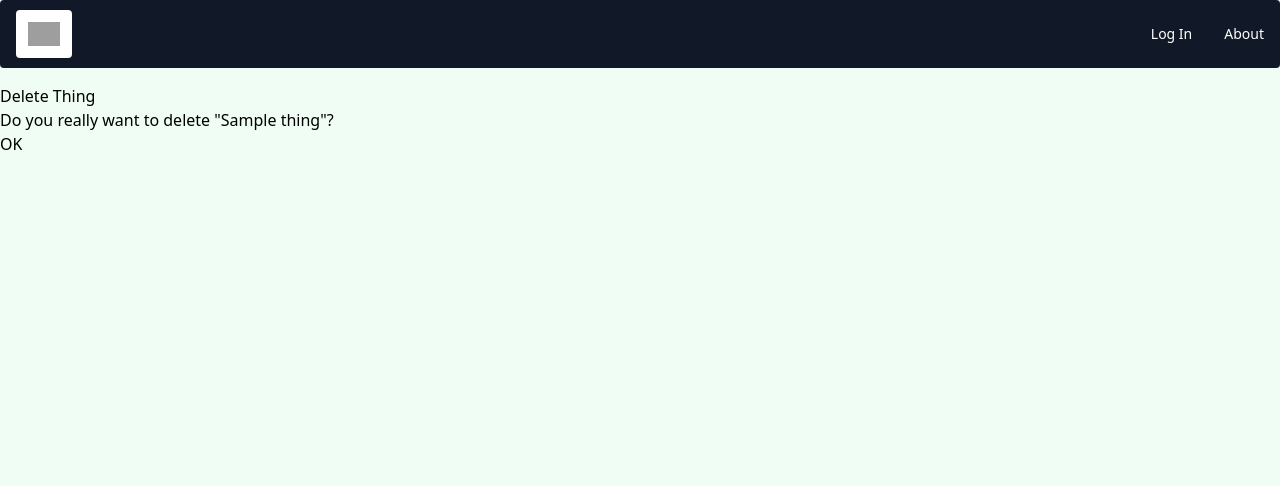
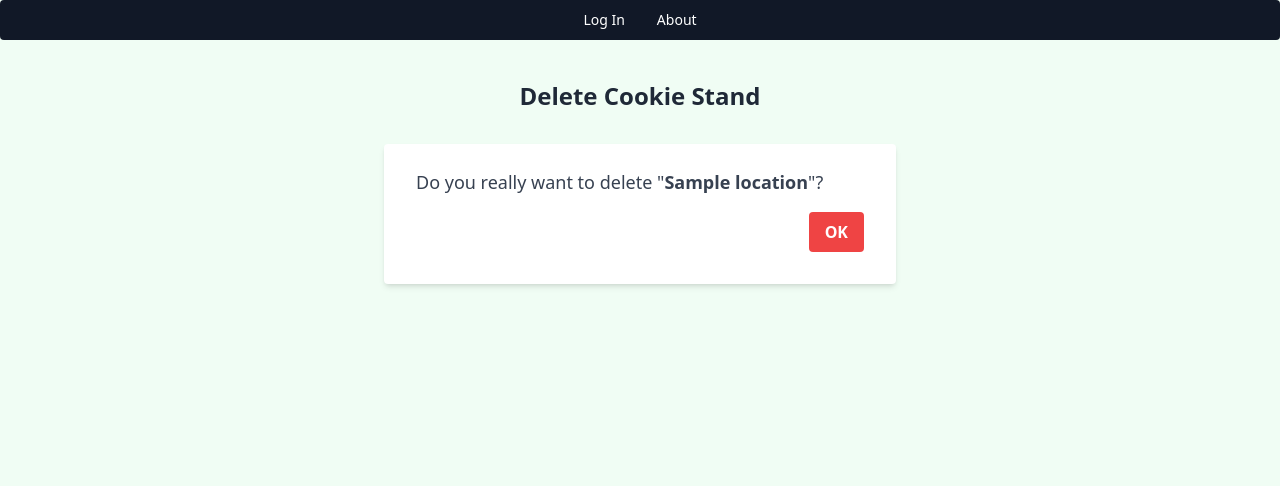
Before and after one commit to Code-Fellows-School-Work/cookie-stand-api, a Django app: template templates/cookie_stands/cookiestand_delete.html in a window 1280 px wide. Shown: the top 486 px of the page. Run offline with Django 4.2, Linux system fonts and the light colour scheme; the template is opened without the code that fills it: most values are stand-ins (such as "Sample title", 1, 10 or a date in 2020); some libraries are stand-ins or nearby versions; grey boxes are pictures that could not be loaded.

Commit message:
updated update and delete pages to perform update and delete operations

```diff
--- a/templates/base.html
+++ b/templates/base.html
@@ -7,16 +7,16 @@
   <meta name="viewport"
         content="width=device-width, user-scalable=no, initial-scale=1.0, maximum-scale=1.0, minimum-scale=1.0">
   <meta http-equiv="X-UA-Compatible" content="ie=edge">
-  <title>{% block title %}All the Things{% endblock %}</title>
+  <title>{% block title %}All the Cookie Stands{% endblock %}</title>
  <script src="https://cdn.tailwindcss.com"></script>
 </head>
 <body class="bg-green-50">
 <header>
   <nav class="bg-gray-900 border-gray-200 px-2 sm:px-4 py-2.5 rounded dark:bg-gray-800">
-        <div class="container flex flex-wrap items-center justify-between mx-auto">
-          <a href="{% url 'home' %}">
+        <div class="container flex flex-wrap items-center justify-center mx-auto">
+          <!-- <a href="{% url 'home' %}">
               <img src="https://upload.wikimedia.org/wikipedia/commons/7/78/Things_Logo.svg" class="p-3 h-12 bg-white rounded" alt="Logo" />
-          </a>
+          </a> -->
           <div class="hidden w-full md:block md:w-auto" id="mobile-menu">
             <ul class="flex flex-col mt-4 md:flex-row md:space-x-8 md:mt-0 md:text-sm md:font-medium">
             {% if request.user.is_authenticated %}
--- a/templates/cookie_stands/cookiestand_delete.html
+++ b/templates/cookie_stands/cookiestand_delete.html
@@ -1,10 +1,16 @@
 {% extends 'base.html' %}
 
 {% block content %}
-  <h1>Delete Thing</h1>
-  <form method="POST">
-  {% csrf_token %}
-    <p>Do you really want to delete "{{ thing.name }}"?</p>
-    <input type="submit" value="OK">
-  </form>
+  <div class="max-w-lg mx-auto mt-10">
+    <h1 class="text-2xl font-bold text-center text-gray-800">Delete Cookie Stand</h1>
+    <form method="POST" class="mt-8">
+    {% csrf_token %}
+      <div class="bg-white shadow-md rounded px-8 pt-6 pb-8 mb-4">
+        <h3 class="text-lg text-gray-700">Do you really want to delete "<span class="font-semibold">{{ cookiestand.location }}</span>"?</h3>
+        <div class="flex justify-end mt-4">
+          <input type="submit" value="OK" class="px-4 py-2 bg-red-500 hover:bg-red-700 text-white font-bold rounded cursor-pointer">
+        </div>
+      </div>
+    </form>
+  </div>
 {% endblock content %}
```
Also changed, not shown: templates/cookie_stands/cookiestand_detail.html (+9 -10 lines), templates/cookie_stands/cookiestand_update.html (+9 -20 lines), db.sqlite3.
